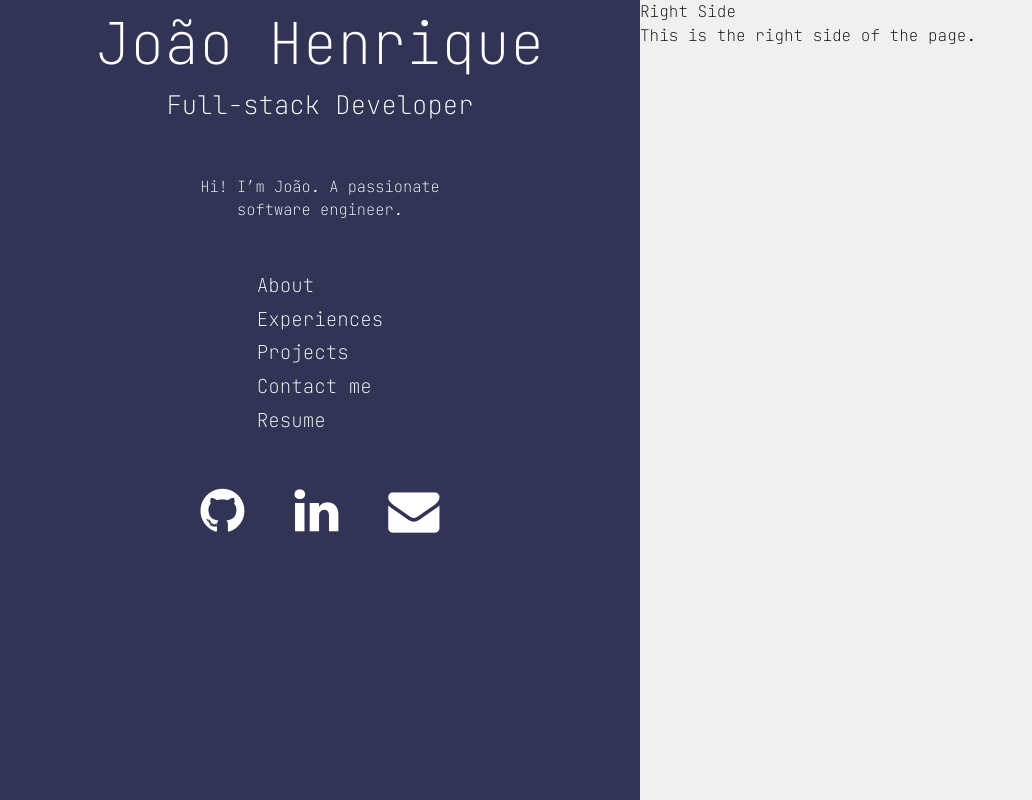
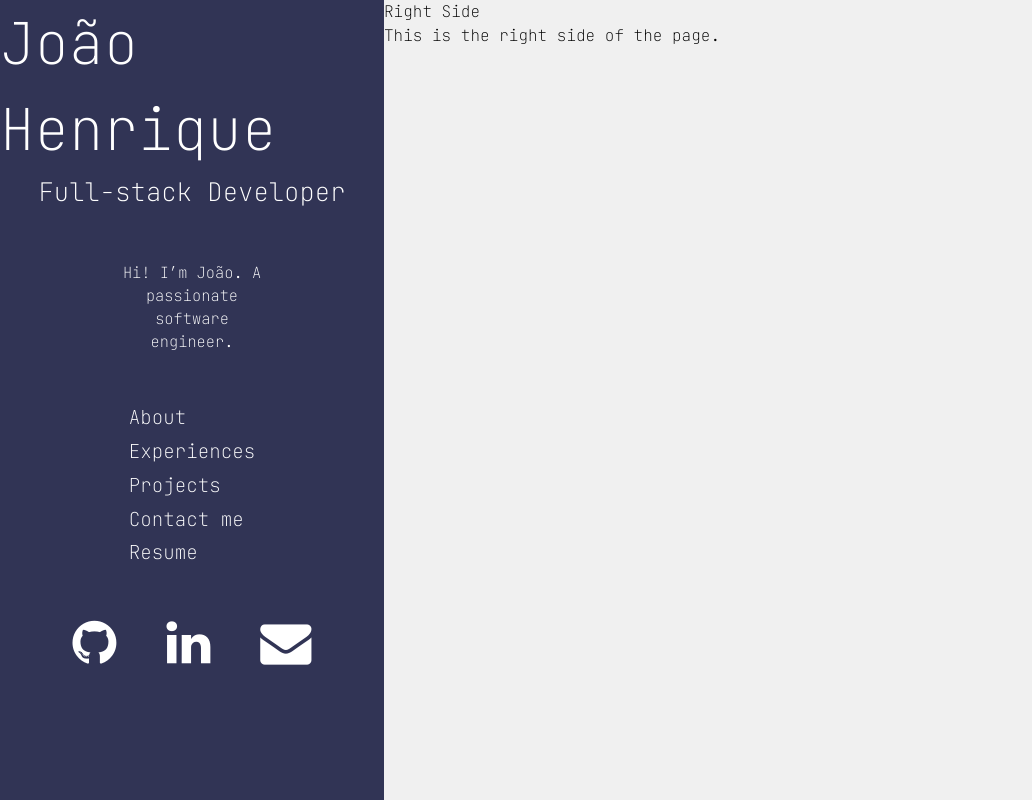
Before and after one commit to joaocarlos-dev/Angular-portifolio, an Angular app: page / in a window 1280 px wide. Shown: the whole page, without its empty margins (0-1032 px from the left). Built offline with nearby package versions, Linux system fonts and the light colour scheme.

Commit message:
changed page proportion from 50-50 to 30-70

```diff
--- a/src/app/components/home/home.component.scss
+++ b/src/app/components/home/home.component.scss
@@ -4,7 +4,12 @@
     height: 100%;
 }
 
-app-leftside, app-rightside {
-    width: 50%;
+app-rightside {
+    width: 70%;
     height: 100%;
   }
+
+  app-leftside {
+    width: 30%;
+    height: 100%;
+  }
```
